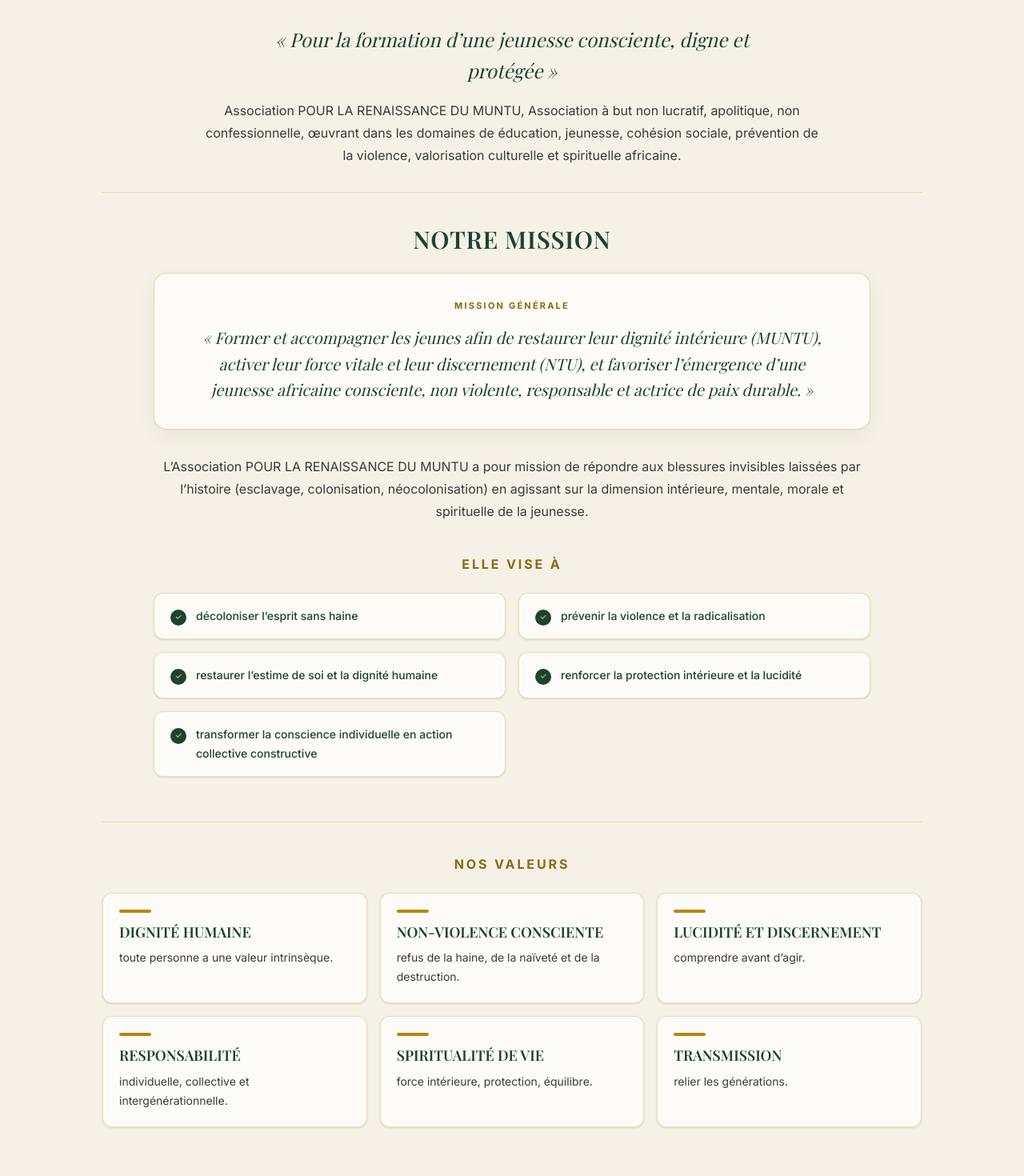
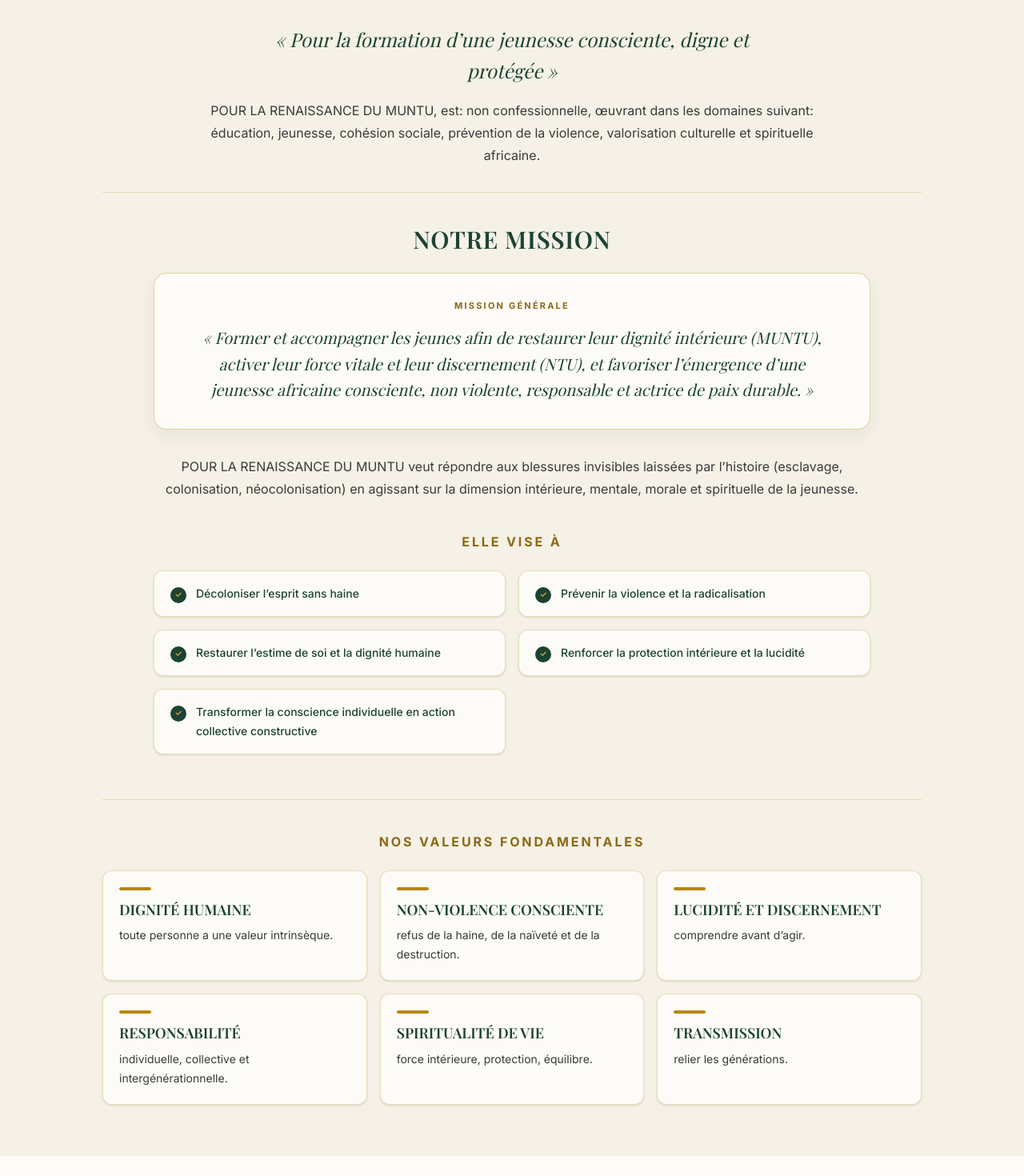
Before and after one commit to Nathanael620/renaissance-muntu, a React (Vite) app: page / in a window 1280 px wide. Shown: the part 2320-3790 px from the top of the page at 80% size. Built offline with nearby package versions, Linux system fonts and the light colour scheme; a web font is replaced by a local one.

Commit message:
validation

```diff
--- a/src/components/Mission/Mission.tsx
+++ b/src/components/Mission/Mission.tsx
@@ -20,7 +20,7 @@ export default function Mission() {
             « {institutIdentite.sousTitre} »
           </p>
           <p className="mx-auto mt-4 max-w-3xl font-sans text-sm leading-7 text-anthracite md:text-base">
-            {institutIdentite.nom}, {institutIdentite.natureJuridique}, œuvrant dans les domaines de {institutIdentite.domaines.join(", ")}.
+            {institutIdentite.nom}, {institutIdentite.natureJuridique}, œuvrant dans les domaines suivant: {institutIdentite.domaines.join(", ")}.
           </p>
         </div>
 
@@ -66,7 +66,7 @@ export default function Mission() {
 
         <div className="mt-14 border-t border-or/25 pt-10">
           <p className="text-center font-sans text-sm font-bold uppercase tracking-[0.18em] text-or-fonce md:text-base">
-            Nos Valeurs
+            Nos Valeurs Fondamentales
           </p>
           <div className="mt-6 grid grid-cols-1 gap-4 sm:grid-cols-2 md:grid-cols-3">
             {valeurs.map((valeur) => (
--- a/src/components/Objectifs/Objectifs.tsx
+++ b/src/components/Objectifs/Objectifs.tsx
@@ -36,7 +36,7 @@ export default function Objectifs() {
           Objectifs spécifiques
         </p>
         <div className="grid grid-cols-1 gap-5 md:grid-cols-2 xl:grid-cols-3">
-          {objectifs.axes.map((axe) => (
+          {objectifs.axes.map((axe, index) => (
             <div
               key={axe.title}
               className="flex flex-col rounded-xl border border-or/25 bg-creme p-6 shadow-sm transition-shadow duration-300 hover:shadow-md"
@@ -45,7 +45,7 @@ export default function Objectifs() {
                 <span className="flex h-9 w-9 shrink-0 items-center justify-center rounded-full bg-vert">
                   <Target className="h-4 w-4 text-or-clair" aria-hidden />
                 </span>
-                Axe
+                Axe {index + 1}
               </h3>
               <p className="mt-2 font-serif text-lg font-semibold uppercase leading-snug text-vert">
                 {axe.title}
--- a/src/components/support/DonationCard.tsx
+++ b/src/components/support/DonationCard.tsx
@@ -8,7 +8,7 @@ export default function DonationCard() {
         <span className="flex h-10 w-10 items-center justify-center rounded-full bg-vert text-white">
           <Gift className="h-5 w-5" aria-hidden />
         </span>
-        <h3 className="font-serif text-lg font-semibold uppercase text-vert">Faire un don</h3>
+        <h3 className="font-serif text-lg font-semibold uppercase text-vert">Faites un don et recevez reçu pour fins d'impots</h3>
       </div>
 
       <p className="mb-6 font-sans text-sm text-anthracite">
@@ -20,7 +20,7 @@ export default function DonationCard() {
         onClick={() => handleDonation()}
         className="btn-or inline-flex items-center justify-center rounded-full px-5 py-2.5 font-sans text-xs font-semibold uppercase tracking-wide shadow-md"
       >
-        FAIRE UN DON
+        FAITES UN DON
       </button>
     </article>
   );
--- a/src/data/siteData.ts
+++ b/src/data/siteData.ts
@@ -166,8 +166,8 @@ export const visionText =
 export const institutIdentite = {
   titre: "",
   sousTitre: "Pour la formation d’une jeunesse consciente, digne et protégée",
-  nom: "Association POUR LA RENAISSANCE DU MUNTU",
-  natureJuridique: "Association à but non lucratif, apolitique, non confessionnelle",
+  nom: "POUR LA RENAISSANCE DU MUNTU",
+  natureJuridique: "est: non confessionnelle",
   domaines: [
     "éducation",
     "jeunesse",
@@ -182,13 +182,13 @@ export const missionInfo = {
   general:
     "Former et accompagner les jeunes afin de restaurer leur dignité intérieure (MUNTU), activer leur force vitale et leur discernement (NTU), et favoriser l’émergence d’une jeunesse africaine consciente, non violente, responsable et actrice de paix durable.",
   explicative:
-    "L’Association POUR LA RENAISSANCE DU MUNTU a pour mission de répondre aux blessures invisibles laissées par l’histoire (esclavage, colonisation, néocolonisation) en agissant sur la dimension intérieure, mentale, morale et spirituelle de la jeunesse.",
+    " POUR LA RENAISSANCE DU MUNTU veut répondre aux blessures invisibles laissées par l’histoire (esclavage, colonisation, néocolonisation) en agissant sur la dimension intérieure, mentale, morale et spirituelle de la jeunesse.",
   orientations: [
-    "décoloniser l’esprit sans haine",
-    "prévenir la violence et la radicalisation",
-    "restaurer l’estime de soi et la dignité humaine",
-    "renforcer la protection intérieure et la lucidité",
-    "transformer la conscience individuelle en action collective constructive",
+    "Décoloniser l’esprit sans haine",
+    "Prévenir la violence et la radicalisation",
+    "Restaurer l’estime de soi et la dignité humaine",
+    "Renforcer la protection intérieure et la lucidité",
+    "Transformer la conscience individuelle en action collective constructive",
   ],
 } as const;
 
--- a/src/pages/ConsulterLivre.tsx
+++ b/src/pages/ConsulterLivre.tsx
@@ -99,7 +99,7 @@ export default function ConsulterLivre({ id }: { id: string }) {
             {/* 4e de couverture */}
             <div className="mt-6">
               <h3 className="font-sans text-[11px] font-bold uppercase tracking-[0.22em] text-or-fonce">
-                4e de couverture
+                Resumé
               </h3>
               {book.backCover ? (
                 <div className="mt-3 flex aspect-[3/4] items-center justify-center overflow-hidden rounded-xl border border-or/30 bg-gradient-to-br from-vert-fonce via-vert to-vert-profond p-4 shadow-md">
```
